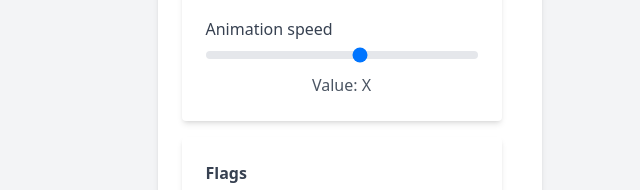
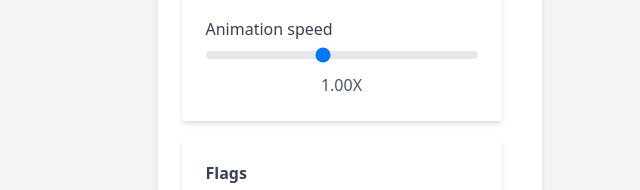
Before and after one commit to RodrigoEliasP/small-js-projects, a plain HTML site: page bezier-canvas/index.html in a window 1280 px wide. Shown: the part 288-478 px from the top of the page, 640-1280 px from the left. Drawn offline with nearby package versions, Linux system fonts and the light colour scheme.

Commit message:
feat: finish ending animation methods

```diff
--- a/bezier-canvas/index.html
+++ b/bezier-canvas/index.html
@@ -47,7 +47,7 @@
                     <input type="range" id="animationRange" min="0.25" step="0.25" max="2"
                         class="w-full h-2 bg-gray-200 rounded-lg appearance-none cursor-pointer focus:outline-none focus:ring-2 focus:ring-blue-400">
                     <div class="mt-2 text-center text-gray-600">
-                        Value: <span id="rangeValue"></span><span id="rangeUnit">X</span>
+                        <span id="rangeValue"></span><span id="rangeUnit">X</span>
                     </div>
                 </div>
             </div>
--- a/bezier-canvas/js/index.mjs
+++ b/bezier-canvas/js/index.mjs
@@ -316,4 +316,4 @@ function main() {
 
     requestAnimationFrame(() => draw(t))
 }
-setInterval(main, 1)
+setInterval(main, 5)
--- a/bezier-canvas/js/modules/configs.mjs
+++ b/bezier-canvas/js/modules/configs.mjs
@@ -28,47 +28,70 @@ export function toggleConfig(key) {
 /**
  * @type {HTMLInputElement}
  */
-const rangeInput = document.querySelector("#animationRange");
+const animationRange = document.querySelector("#animationRange");
 
-const rangeValue = document.querySelector("#animationRange");
+/**
+ * @type {HTMLSpanElement}
+ */
+const rangeValue = document.querySelector("#rangeValue");
+/**
+ * @type {HTMLSpanElement}
+ */
+const rangeUnit = document.querySelector("#rangeUnit");
+
 
 /**
  *
  * @param {'man' | 'auto'} mode
  */
-function setAnimationMode(mode) {
+function changeAnimationMode(mode) {
     const values = {
         auto: {
             defaultValue: 1,
+            min: 0.25,
+            unit: 'X',
+            max: 2,
             stepSize: 0.25,
             handler: () => {
-                rangeValue.textContent = Number(rangeInput.value).toFixed(2);
-                configs.animation.speed = rangeInput.value;
+                rangeValue.textContent = Number(animationRange.value).toFixed(2);
+                configs.animation = { ...configs.animation, speed: animationRange.value };
             }
         },
         man: {
-            defaultValue: 0,
-            stepSize: 0.01,
+            defaultValue: 50,
+            unit: '%',
+            min: 0,
+            max: 100,
+            stepSize: 1,
             handler: () => {
-                rangeValue.textContent = Number(rangeInput.value).toFixed(2);
-                configs.animation.displacement = rangeInput.value;
+                rangeValue.textContent = animationRange.value
+                configs.animation = { ...configs.animation, displacement: animationRange.value };
             }
         }
     }
-    const { defaultValue, handler, stepSize } = values[mode];
-    rangeInput.value = defaultValue;
-    rangeInput.step = stepSize;
-    rangeValue.innerHTML = (defaultValue).toFixed(2);
+    const { defaultValue, handler, stepSize, min, max, unit } = values[mode];
+    animationRange.step = stepSize;
+    animationRange.min = min;
+    animationRange.max = max;
+    animationRange.value = defaultValue;
+
+    rangeUnit.textContent = unit;
+
+    animationMode.value = mode;
     configs.animation.type = mode;
-    rangeInput.addEventListener('input', handler);
+    handler();
+    animationRange.addEventListener('input', handler);
 }
 
 /**
  * @type {HTMLSelectElement}
  */
 const animationMode = document.querySelector("#animationMode");
+
+changeAnimationMode('auto');
+
 animationMode.addEventListener('change', (e) => {
-    setAnimationMode(e.target.value);
+    changeAnimationMode(e.target.value);
 })
 
 Object.keys(configs.flags).forEach(key => {
--- a/bezier-canvas/js/modules/sceneController.mjs
+++ b/bezier-canvas/js/modules/sceneController.mjs
@@ -4,17 +4,13 @@ export class SceneController {
      * @param { typeof import('./configs.mjs').configs } configs
      */
     constructor(configs) {
-        this.type = configs.animation.type;
         this.configs = configs;
-        this.#changeModeIfNecessary(this.type);
+        this.#changeModeIfNecessary();
     }
-    /**
-     *
-     *  @param {'auto' | 'man'} type
-     */
-    #changeModeIfNecessary(type) {
-        if(this.animationCache?.type !== type) {
-            this.animationCache = { ...this.configs.animation };
+
+    #changeModeIfNecessary() {
+        if(this.animationConfigsReference !== this.configs.animation) {
+            this.animationConfigsReference = this.configs.animation;
             this.displacement = 0;
             this.going = true;
             this.step = 1;
@@ -24,16 +20,16 @@ export class SceneController {
      *
      *  @param {'auto' | 'man'} type
      */
-    getAnimationDisplacement(type) {
-        this.#changeModeIfNecessary(type);
+    getAnimationDisplacement() {
+        this.#changeModeIfNecessary();
         let t = 0;
-        switch (type) {
+        switch (this.configs.animation.type) {
             case 'man':
-                t = this.configs.animation.displacement;
+                t = this.configs.animation.displacement / 100;
             break;
 
             case 'auto':
-                const maxRange = 100 * (2.25 - this.animationCache.speed);
+                const maxRange = 100 * (2.25 - this.configs.animation.speed);
                 this.displacement = this.displacement + (this.step * (this.going ? 1 : -1) );
                 if(this.going) {
                     this.going = this.displacement !== maxRange;
```
